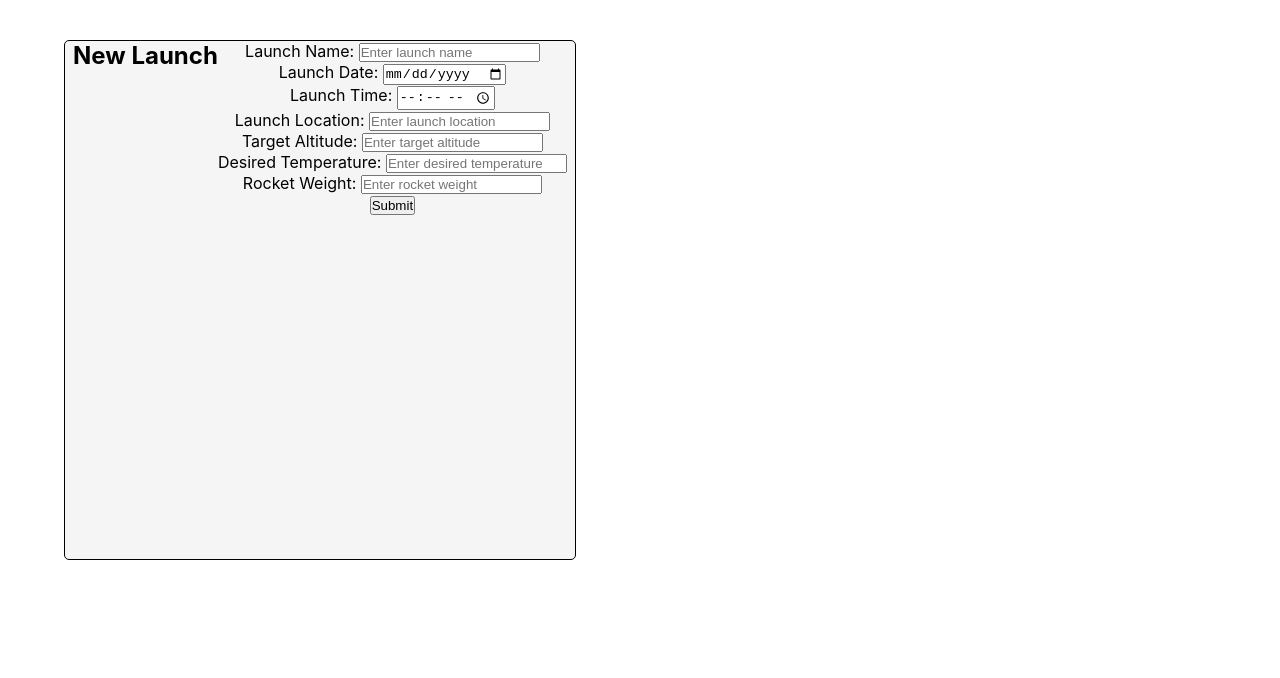
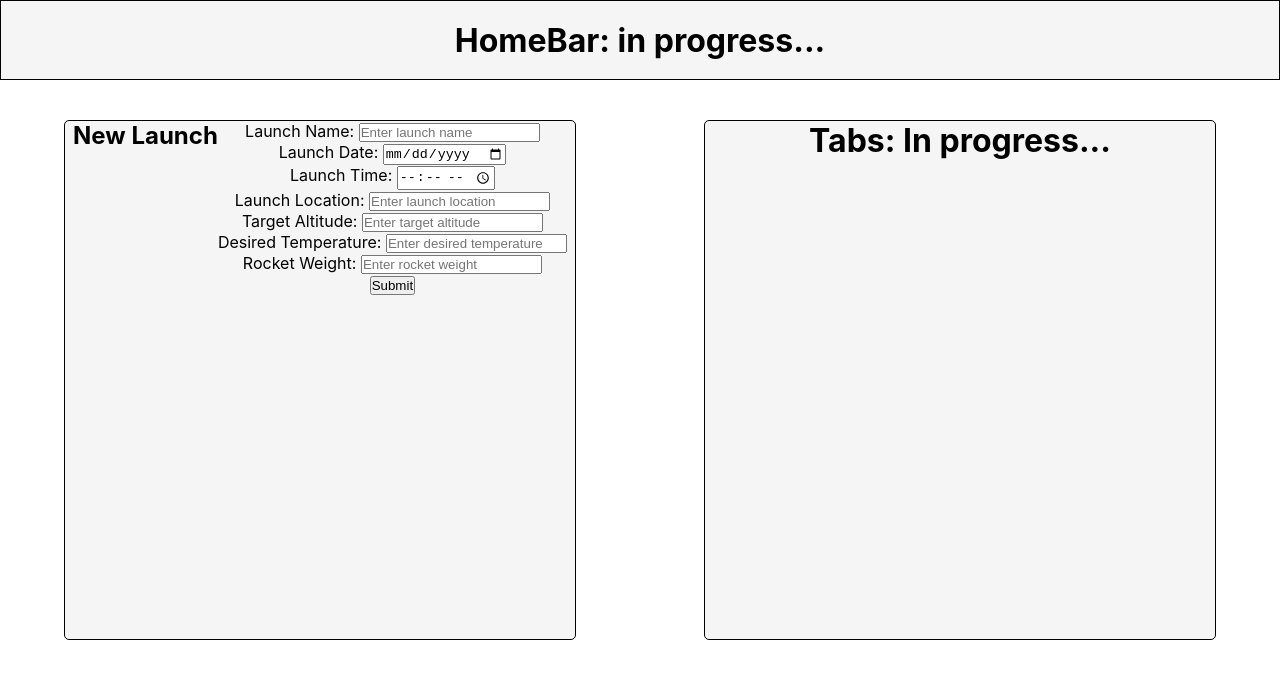
Before and after one commit to WVU-CS330-2025-01-Group11/LIFT-front, a React (Create React App) app in the folder front-end-app/: page / in a window 1280 px wide. Shown: the top 678 px of the page. Built offline with nearby package versions, Linux system fonts and the light colour scheme.

Commit message:
Created Homepage.js to render the screen in div and chnaged app.js to render homepage. (stable)

```diff
--- a/front-end-app/src/App.js
+++ b/front-end-app/src/App.js
@@ -1,13 +1,13 @@
 import React from 'react';
-
+import Homepage from './Homepage.js';
 import LaunchForm from './LaunchForm';
 import './style.css';
 
 function App() {
   return (
-    <div className="launchsites">
-      <LaunchForm />
-    </div>
+    <>
+     <Homepage />
+    </>
   );
 }
 
--- /dev/null
+++ b/front-end-app/src/Homepage.js
@@ -0,0 +1,24 @@
+import React from "react";
+import LaunchForm from "./LaunchForm";
+import './style.css';
+
+function Homepage(){
+
+    return(
+        <>
+            <div className="header" background-color="red">
+
+                <h1>HomeBar: in progress...</h1>
+            </div>
+            <div className="newlaunch">
+
+                <LaunchForm />
+            </div>
+            <div className="launchsites" >
+
+                <h1>Tabs: In progress...</h1>
+            </div>
+        </>
+    );
+}
+export default Homepage;
```
